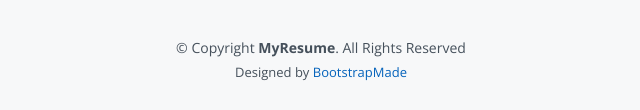
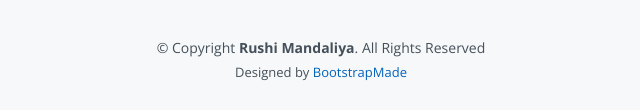
Before and after one commit to Zodiac26/Website, a plain HTML site: page index.html in a window 1280 px wide. Shown: the part 7063-7173 px from the top of the page, 319-959 px from the left. Drawn offline with nearby package versions, Linux system fonts and the light colour scheme.

Commit message:
Name change

```diff
--- a/index.html
+++ b/index.html
@@ -5,7 +5,7 @@
   <meta charset="utf-8">
   <meta content="width=device-width, initial-scale=1.0" name="viewport">
 
-  <title>MyResume Bootstrap Template - Index</title>
+  <title>Rushi Mandaliya</title>
   <meta content="" name="description">
   <meta content="" name="keywords">
 
@@ -702,7 +702,7 @@
         <a href="#" class="linkedin"><i class="bx bxl-linkedin"></i></a>
       </div>
       <div class="copyright">
-        &copy; Copyright <strong><span>MyResume</span></strong>. All Rights Reserved
+        &copy; Copyright <strong><span>Rushi Mandaliya</span></strong>. All Rights Reserved
       </div>
       <div class="credits">
         <!-- All the links in the footer should remain intact. -->
```
